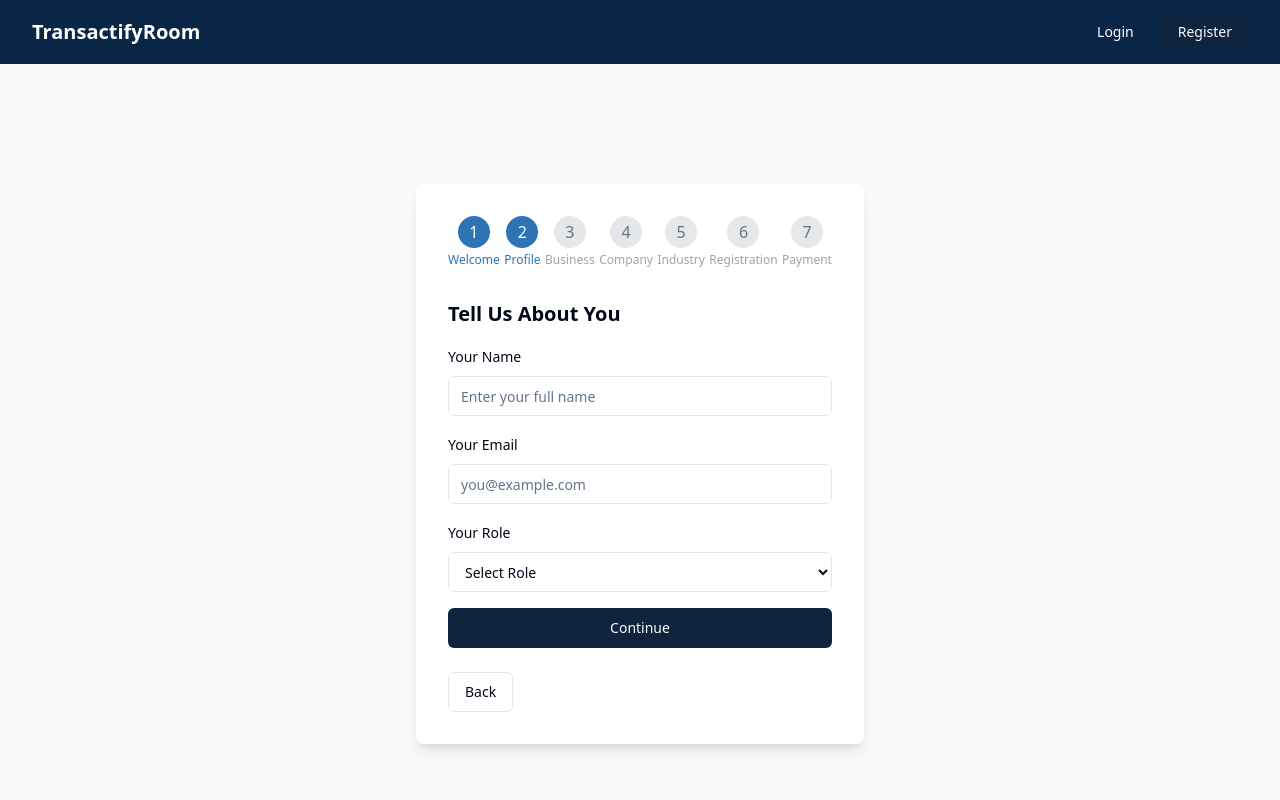
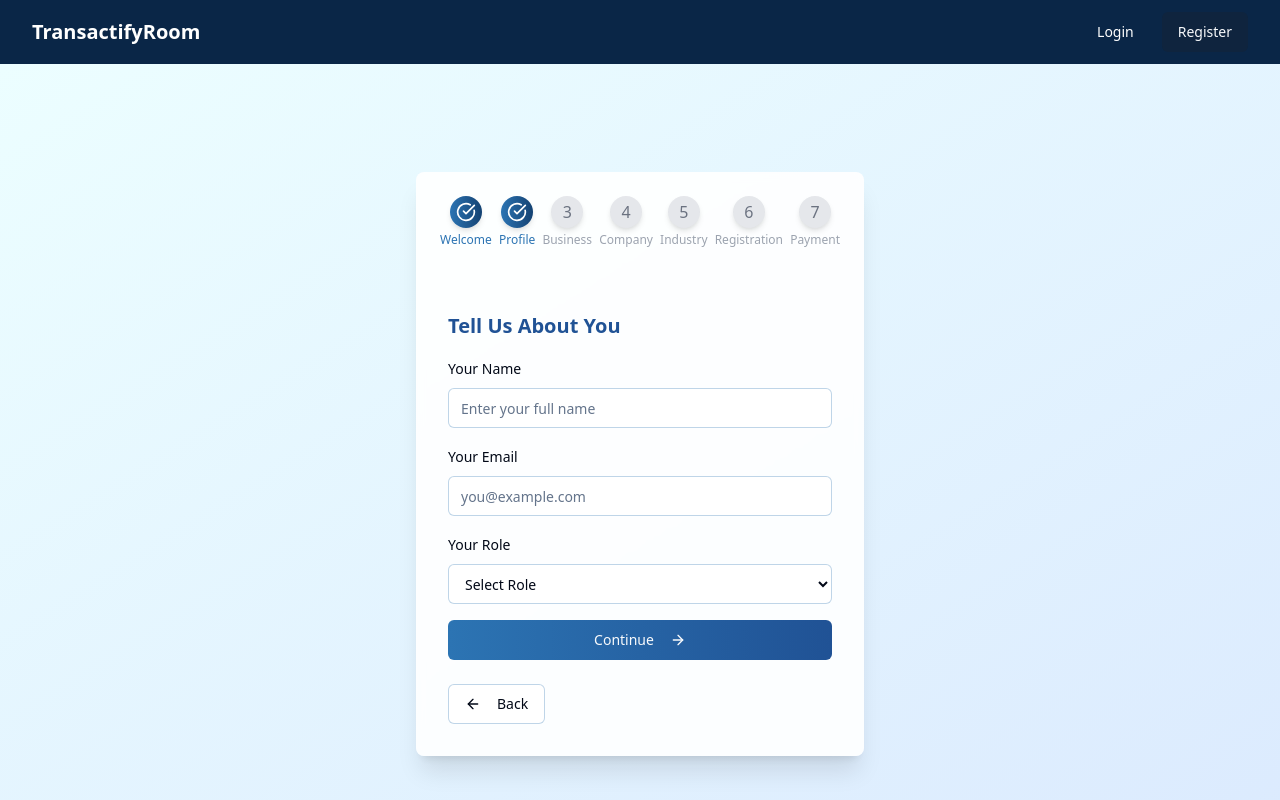
Before and after one commit to prakharlowanshi-3630/transactify-room, a React (Vite) app: page /onboarding in a window 1280 px wide. Both pictures are taken after a click on the button "Get Started". Shown: the top 800 px of the page. Built offline with nearby package versions, Linux system fonts and the light colour scheme.

Commit message:
Add background gradient to onboarding UI
Improve the visual appeal of the onboarding UI by adding a background gradient.

```diff
--- a/src/pages/Onboarding.tsx
+++ b/src/pages/Onboarding.tsx
@@ -5,8 +5,9 @@ import { useSearchParams } from "react-router-dom";
 import { Button } from "@/components/ui/button";
 import { Input } from "@/components/ui/input";
 import { Label } from "@/components/ui/label";
-import { Select } from "@/components/ui/select";
 import { useToast } from "@/hooks/use-toast";
+import { Card, CardContent, CardHeader } from "@/components/ui/card";
+import { ArrowLeft, ArrowRight, CheckCircle } from "lucide-react";
 
 interface FormData {
   name: string;
@@ -86,11 +87,15 @@ const Onboarding = () => {
         {Array.from({ length: 7 }, (_, i) => (
           <div key={i} className="flex flex-col items-center">
             <div
-              className={`w-8 h-8 rounded-full flex items-center justify-center mb-1 ${i < step ? 'bg-dealBlue-light text-white' : 'bg-gray-200 text-gray-500'}`}
+              className={`w-8 h-8 rounded-full flex items-center justify-center mb-1 shadow-md transition-all duration-300 ${
+                i < step
+                  ? 'bg-gradient-to-r from-dealBlue-light to-dealBlue-medium text-white'
+                  : 'bg-gray-200 text-gray-500'
+              }`}
             >
-              {i + 1}
+              {i < step ? <CheckCircle className="w-5 h-5" /> : i + 1}
             </div>
-            <div className={`text-xs ${i < step ? 'text-dealBlue-light' : 'text-gray-400'}`}>
+            <div className={`text-xs ${i < step ? 'text-dealBlue-light font-medium' : 'text-gray-400'}`}>
               {i === 0 ? 'Welcome' :
                i === 1 ? 'Profile' :
                i === 2 ? 'Business' :
@@ -104,21 +109,40 @@ const Onboarding = () => {
     );
   };
 
+  // Get gradient based on step
+  const getGradientClass = () => {
+    switch(step) {
+      case 1: return "bg-gradient-to-br from-blue-50 to-indigo-100";
+      case 2: return "bg-gradient-to-br from-cyan-50 to-blue-100";
+      case 3: return "bg-gradient-to-br from-sky-50 to-cyan-100";
+      case 4: return "bg-gradient-to-br from-indigo-50 to-blue-100";
+      case 5: return "bg-gradient-to-br from-violet-50 to-purple-100";
+      case 6: return "bg-gradient-to-br from-purple-50 to-indigo-100";
+      case 7: return "bg-gradient-to-br from-blue-50 to-emerald-100";
+      default: return "bg-gradient-to-br from-blue-50 to-indigo-100";
+    }
+  };
+
   // Render step content
   const renderStep = () => {
     switch (step) {
       case 1:
         return (
           <div className="text-center">
-            <h2 className="text-2xl font-bold mb-6">Welcome to TransactifyRoom</h2>
+            <div className="w-20 h-20 mx-auto mb-6 rounded-full bg-gradient-to-r from-dealBlue-light to-dealBlue-dark flex items-center justify-center">
+              <CheckCircle className="w-10 h-10 text-white" />
+            </div>
+            <h2 className="text-2xl font-bold mb-6 bg-gradient-to-r from-dealBlue-medium to-dealBlue-dark bg-clip-text text-transparent">Welcome to TransactifyRoom</h2>
             <p className="text-gray-600 mb-8">Let's set up your business profile to get started with our virtual deal room.</p>
-            <Button onClick={handleNext} className="w-full">Get Started</Button>
+            <Button onClick={handleNext} className="w-full bg-gradient-to-r from-dealBlue-light to-dealBlue-dark hover:from-dealBlue-medium hover:to-dealBlue-dark">
+              Get Started <ArrowRight className="ml-2 w-4 h-4" />
+            </Button>
           </div>
         );
       case 2:
         return (
           <div className="space-y-4">
-            <h2 className="text-xl font-bold mb-4">Tell Us About You</h2>
+            <h2 className="text-xl font-bold mb-4 text-dealBlue-dark">Tell Us About You</h2>
 
             <div className="space-y-2">
               <Label htmlFor="name">Your Name</Label>
@@ -129,6 +153,7 @@ const Onboarding = () => {
                 value={formData.name}
                 onChange={handleChange}
                 placeholder="Enter your full name"
+                className="border-dealBlue-light/30 focus:border-dealBlue-light"
               />
             </div>
 
@@ -141,6 +166,7 @@ const Onboarding = () => {
                 value={formData.email}
                 onChange={handleChange}
                 placeholder="you@example.com"
+                className="border-dealBlue-light/30 focus:border-dealBlue-light"
               />
             </div>
 
@@ -151,7 +177,7 @@ const Onboarding = () => {
                 name="role"
                 value={formData.role}
                 onChange={handleChange}
-                className="flex h-10 w-full rounded-md border border-input bg-background px-3 py-2 text-sm"
+                className="flex h-10 w-full rounded-md border border-dealBlue-light/30 bg-background px-3 py-2 text-sm focus:border-dealBlue-light"
               >
                 <option value="">Select Role</option>
                 <option value="buyer">Buyer</option>
@@ -160,13 +186,15 @@ const Onboarding = () => {
               </select>
             </div>
 
-            <Button onClick={handleNext} className="w-full mt-4">Continue</Button>
+            <Button onClick={handleNext} className="w-full mt-4 bg-gradient-to-r from-dealBlue-light to-dealBlue-dark hover:from-dealBlue-medium hover:to-dealBlue-dark">
+              Continue <ArrowRight className="ml-2 w-4 h-4" />
+            </Button>
           </div>
         );
       case 3:
         return (
           <div className="space-y-4">
-            <h2 className="text-xl font-bold mb-4">Business Details</h2>
+            <h2 className="text-xl font-bold mb-4 text-dealBlue-dark">Business Details</h2>
 
             <div className="space-y-2">
               <Label htmlFor="businessName">Business Name</Label>
@@ -177,6 +205,7 @@ const Onboarding = () => {
                 value={formData.businessName}
                 onChange={handleChange}
                 placeholder="Your business name"
+                className="border-dealBlue-light/30 focus:border-dealBlue-light"
               />
             </div>
 
@@ -189,6 +218,7 @@ const Onboarding = () => {
                 value={formData.address}
                 onChange={handleChange}
                 placeholder="Enter your business address"
+                className="border-dealBlue-light/30 focus:border-dealBlue-light"
               />
             </div>
 
@@ -201,16 +231,19 @@ const Onboarding = () => {
                 value={formData.contact}
                 onChange={handleChange}
                 placeholder="Phone or alternative contact"
+                className="border-dealBlue-light/30 focus:border-dealBlue-light"
               />
             </div>
 
-            <Button onClick={handleNext} className="w-full mt-4">Continue</Button>
+            <Button onClick={handleNext} className="w-full mt-4 bg-gradient-to-r from-dealBlue-light to-dealBlue-dark hover:from-dealBlue-medium hover:to-dealBlue-dark">
+              Continue <ArrowRight className="ml-2 w-4 h-4" />
+            </Button>
           </div>
         );
       case 4:
         return (
           <div className="space-y-4">
-            <h2 className="text-xl font-bold mb-4">Company Type</h2>
+            <h2 className="text-xl font-bold mb-4 text-dealBlue-dark">Company Type</h2>
 
             <div className="space-y-2">
               <Label htmlFor="companyType">Select Company Type</Label>
@@ -219,7 +252,7 @@ const Onboarding = () => {
                 name="companyType"
                 value={formData.companyType}
                 onChange={handleChange}
-                className="flex h-10 w-full rounded-md border border-input bg-background px-3 py-2 text-sm"
+                className="flex h-10 w-full rounded-md border border-dealBlue-light/30 bg-background px-3 py-2 text-sm focus:border-dealBlue-light"
               >
                 <option value="">Select Type</option>
                 <option value="LLC">LLC</option>
@@ -231,13 +264,15 @@ const Onboarding = () => {
               </select>
             </div>
 
-            <Button onClick={handleNext} className="w-full mt-4">Continue</Button>
+            <Button onClick={handleNext} className="w-full mt-4 bg-gradient-to-r from-dealBlue-light to-dealBlue-dark hover:from-dealBlue-medium hover:to-dealBlue-dark">
+              Continue <ArrowRight className="ml-2 w-4 h-4" />
+            </Button>
           </div>
         );
       case 5:
         return (
           <div className="space-y-4">
-            <h2 className="text-xl font-bold mb-4">Industry Type</h2>
+            <h2 className="text-xl font-bold mb-4 text-dealBlue-dark">Industry Type</h2>
 
             <div className="space-y-2">
               <Label htmlFor="industryType">Your Industry</Label>
@@ -246,7 +281,7 @@ const Onboarding = () => {
                 name="industryType"
                 value={formData.industryType}
                 onChange={handleChange}
-                className="flex h-10 w-full rounded-md border border-input bg-background px-3 py-2 text-sm"
+                className="flex h-10 w-full rounded-md border border-dealBlue-light/30 bg-background px-3 py-2 text-sm focus:border-dealBlue-light"
               >
                 <option value="">Select Industry</option>
                 <option value="Technology">Technology</option>
@@ -260,13 +295,15 @@ const Onboarding = () => {
               </select>
             </div>
 
-            <Button onClick={handleNext} className="w-full mt-4">Continue</Button>
+            <Button onClick={handleNext} className="w-full mt-4 bg-gradient-to-r from-dealBlue-light to-dealBlue-dark hover:from-dealBlue-medium hover:to-dealBlue-dark">
+              Continue <ArrowRight className="ml-2 w-4 h-4" />
+            </Button>
           </div>
         );
       case 6:
         return (
           <div className="space-y-4">
-            <h2 className="text-xl font-bold mb-4">Company Registration</h2>
+            <h2 className="text-xl font-bold mb-4 text-dealBlue-dark">Company Registration</h2>
 
             <div className="space-y-2">
               <Label htmlFor="registrationType">Registration/Tax ID</Label>
@@ -277,16 +314,22 @@ const Onboarding = () => {
                 value={formData.registrationType}
                 onChange={handleChange}
                 placeholder="Tax ID / VAT / Registration Number"
+                className="border-dealBlue-light/30 focus:border-dealBlue-light"
               />
             </div>
 
-            <Button onClick={handleNext} className="w-full mt-4">Continue</Button>
+            <Button onClick={handleNext} className="w-full mt-4 bg-gradient-to-r from-dealBlue-light to-dealBlue-dark hover:from-dealBlue-medium hover:to-dealBlue-dark">
+              Continue <ArrowRight className="ml-2 w-4 h-4" />
+            </Button>
           </div>
         );
       case 7:
         return (
           <div className="space-y-4 text-center">
-            <h2 className="text-2xl font-bold mb-2">Almost Done!</h2>
+            <div className="w-20 h-20 mx-auto mb-6 rounded-full bg-gradient-to-r from-dealBlue-light to-emerald-400 flex items-center justify-center">
+              <CheckCircle className="w-10 h-10 text-white" />
+            </div>
+            <h2 className="text-2xl font-bold mb-2 bg-gradient-to-r from-dealBlue-medium to-emerald-500 bg-clip-text text-transparent">Almost Done!</h2>
             <p className="text-gray-600 mb-6">Set up your payment method to start using the platform.</p>
 
             <div className="space-y-2">
@@ -296,7 +339,7 @@ const Onboarding = () => {
                 name="paymentMethod"
                 value={formData.paymentMethod}
                 onChange={handleChange}
-                className="flex h-10 w-full rounded-md border border-input bg-background px-3 py-2 text-sm"
+                className="flex h-10 w-full rounded-md border border-dealBlue-light/30 bg-background px-3 py-2 text-sm focus:border-dealBlue-light"
               >
                 <option value="">Select Payment Method</option>
                 <option value="credit_card">Credit Card</option>
@@ -305,8 +348,8 @@ const Onboarding = () => {
               </select>
             </div>
 
-            <Button onClick={handleNext} variant="default" className="w-full mt-8">
-              Launch Dashboard
+            <Button onClick={handleNext} variant="default" className="w-full mt-8 bg-gradient-to-r from-dealBlue-light to-emerald-500 hover:from-dealBlue-medium hover:to-emerald-600">
+              Launch Dashboard <ArrowRight className="ml-2 w-4 h-4" />
             </Button>
           </div>
         );
@@ -316,18 +359,22 @@ const Onboarding = () => {
   };
 
   return (
-    <div className="flex flex-col items-center justify-center min-h-screen bg-gray-50 p-6">
-      <div className="bg-white shadow-lg rounded-lg p-8 w-full max-w-md">
+    <div className={`flex flex-col items-center justify-center min-h-screen p-6 ${getGradientClass()} transition-all duration-500`}>
+      <Card className="shadow-xl border-0 overflow-hidden w-full max-w-md bg-white/90 backdrop-blur-sm">
+        <CardHeader className="pb-0">
           {step > 1 && step < 7 && renderProgress()}
+        </CardHeader>
+        <CardContent className="p-8">
           {renderStep()}
           <div className="flex justify-between mt-6">
             {step > 1 && step < 7 && (
-            <Button variant="outline" onClick={handleBack}>
-              Back
+              <Button variant="outline" onClick={handleBack} className="border-dealBlue-light/30 hover:bg-dealBlue-light/10">
+                <ArrowLeft className="mr-2 w-4 h-4" /> Back
               </Button>
             )}
           </div>
-      </div>
+        </CardContent>
+      </Card>
     </div>
   );
 };
```
Lines whose indentation alone changed are shown as unchanged.
